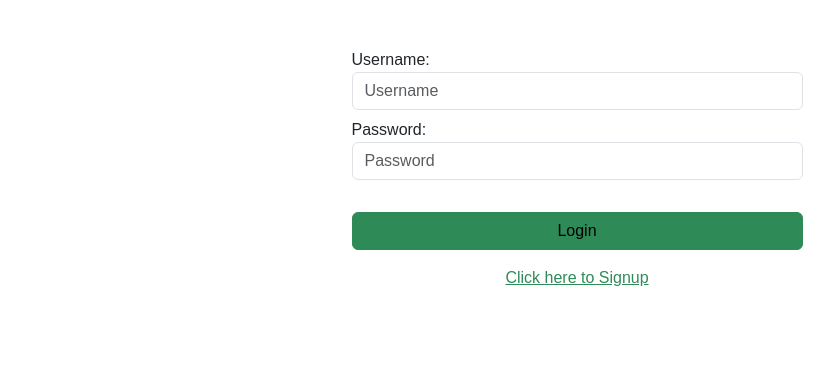
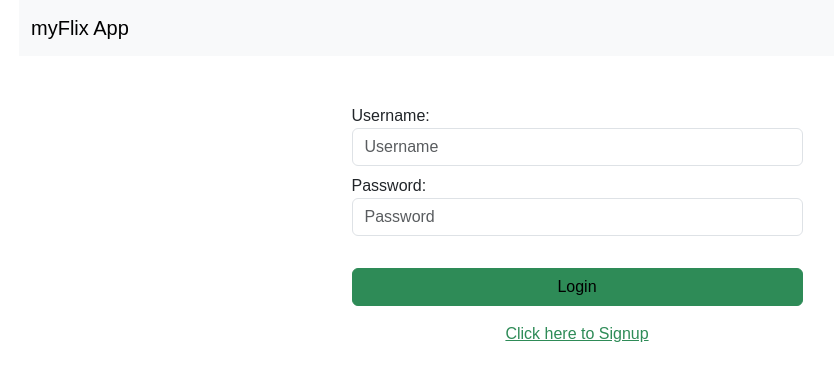
Before and after one commit to Mahir33/CF-myFlix-client, a React (Vite) app: page /login in a window 1280 px wide. Shown: the top 380 px of the page, without its empty margins (63-897 px from the left). Built offline with nearby package versions, Linux system fonts and the light colour scheme.

Commit message:
correcting navbar

```diff
--- a/src/components/main-view/main-view.jsx
+++ b/src/components/main-view/main-view.jsx
@@ -3,6 +3,7 @@ import MovieCard from '../movie-card/movie-card';
 import MovieView from '../movie-view/movie-view';
 import LoginView from '../login-view/login-view';
 import SignupView from '../signup-view/signup-view';
+import NavigationBar from '../navigation-bar/navigation-bar';
 import Row from 'react-bootstrap/Row';
 import Col from 'react-bootstrap/Col';
 import Button from 'react-bootstrap/Button';
@@ -17,6 +18,13 @@ const MainView = () => {
     const [error, setError] = useState(null);
     const [user, setUser] = useState(storedUser ? storedUser : null);
     const [token, setToken] = useState(storedToken ? storedToken : null);
+
+    // Handle user logout
+    const onLoggedOut = () => {
+        setUser(null);
+        setToken(null);
+        localStorage.clear();
+      };
 
     useEffect(() => {
         if (!token) return;
@@ -56,6 +64,7 @@ const MainView = () => {
 
       return (
         <BrowserRouter>
+        <NavigationBar user={user} onLoggedOut={onLoggedOut} />
           <Row className="justify-content-md-center mt-5">
             <Routes>
               <Route
--- a/src/components/navigation-bar/navigation-bar.jsx
+++ b/src/components/navigation-bar/navigation-bar.jsx
@@ -1,5 +1,5 @@
 import { Navbar, Container, Nav } from "react-bootstrap";
-import { Link } from "react-router-dom";
+import { Link } from "react-router";
 
 const NavigationBar = ({ user, onLoggedOut }) => {
   return (
@@ -11,7 +11,13 @@ const NavigationBar = ({ user, onLoggedOut }) => {
         <Navbar.Toggle aria-controls="basic-navbar-nav" />
         <Navbar.Collapse id="basic-navbar-nav">
           <Nav className="me-auto">
-            {/* Add Links here */}
+          {user && (
+              <>
+                <Nav.Link as={Link} to="/movies">Movies</Nav.Link>
+                <Nav.Link as={Link} to="/users">Profile</Nav.Link>
+                <Nav.Link as={Link} to="/" onClick={onLoggedOut}>Log Out</Nav.Link>
+              </>
+            )}
           </Nav>
         </Navbar.Collapse>
       </Container>
```
Also changed, not shown: 2 other files (tests, documents, lock files or other folders).
